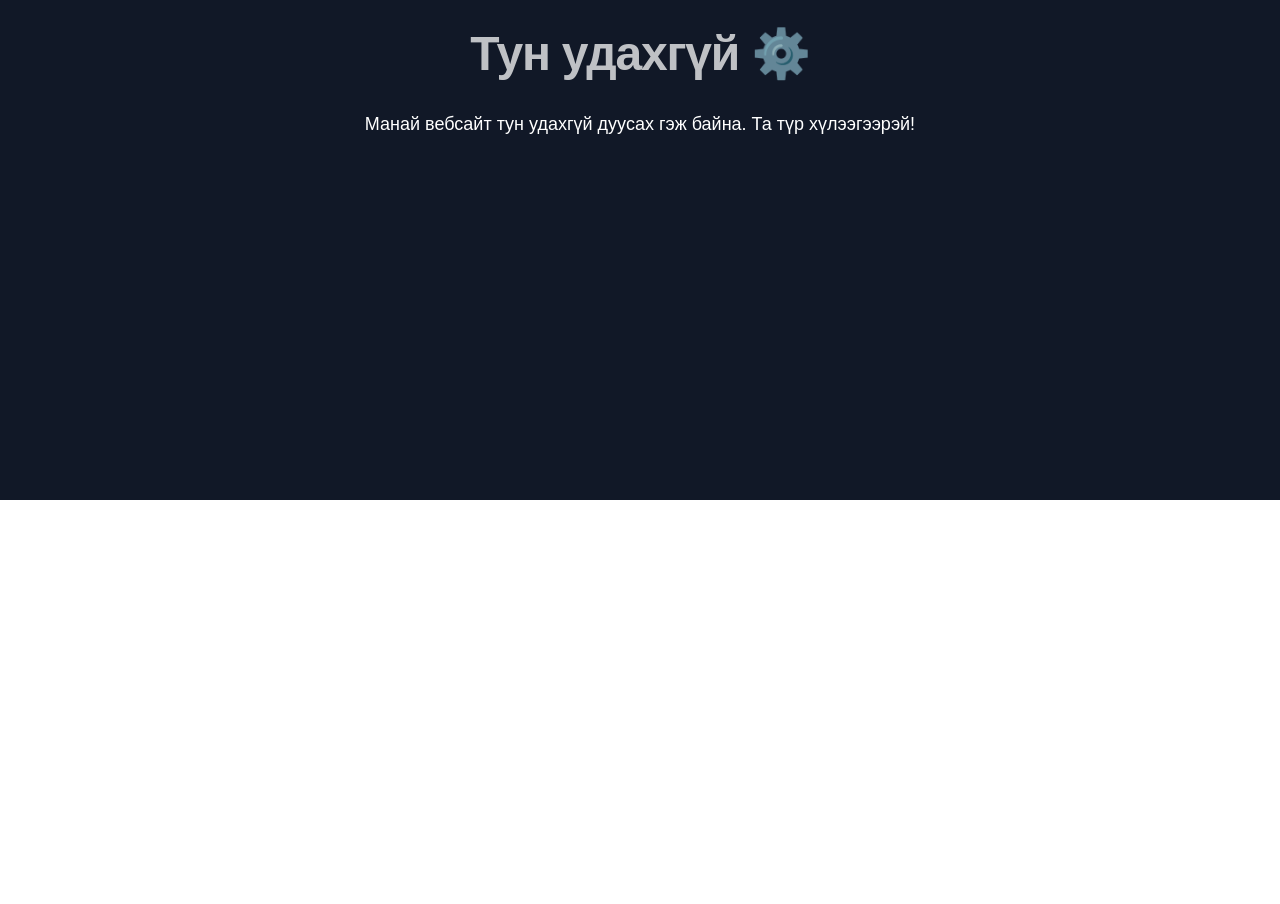
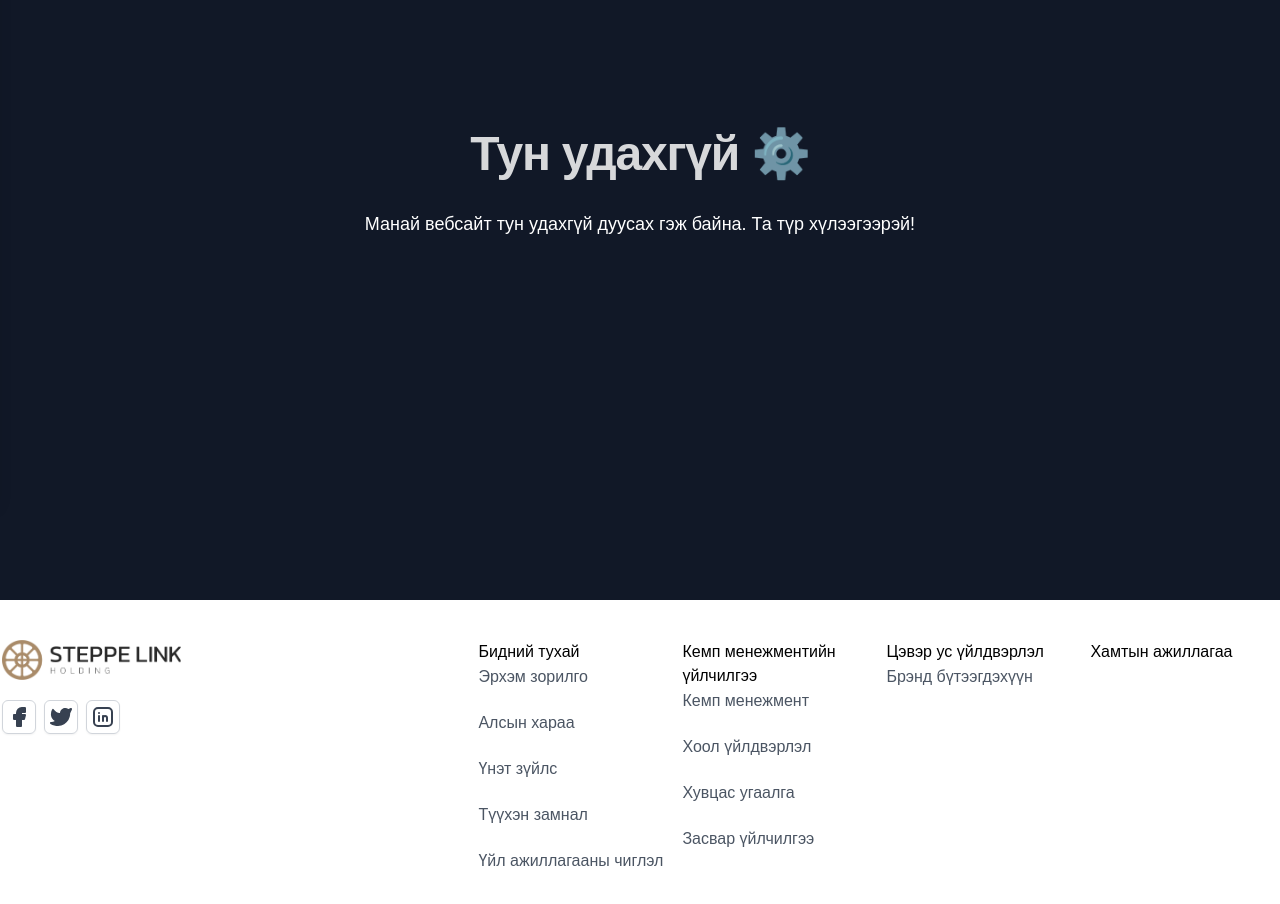
Before and after one commit to ananduush/ecotech, a Next.js app in the folder front-end/: page / in a window 1280 px wide. Shown: the part 300-1204 px from the top of the page. Before the commit the page ends 800 px from the top, so only its background shows below. Built offline with nearby package versions, Linux system fonts and the light colour scheme.

Commit message:
add footer

```diff
--- a/front-end/package.json
+++ b/front-end/package.json
@@ -10,6 +10,7 @@
   },
   "dependencies": {
     "@headlessui/react": "^2.1.8",
+    "@tabler/icons-react": "^3.19.0",
     "next": "14.2.13",
     "react": "^18",
     "react-dom": "^18"
--- /dev/null
+++ b/front-end/src/app/components/Buttons/ActionIcon.tsx
@@ -0,0 +1,27 @@
+import React from "react";
+
+interface ActionIconProps {
+  onClick?: () => void;
+  className?: string;
+  children: React.ReactNode; // Ensures you are passing valid React elements
+}
+
+const ActionIcon: React.FC<ActionIconProps> = ({
+  onClick,
+  className,
+  children,
+}) => {
+  return (
+    <button
+      onClick={onClick}
+      className={
+        className ||
+        `text-gray-700 border border-gray-300 hover:bg-gray-200 focus:ring-2 focus:ring-gray-300 p-1 rounded-md shadow-sm`
+      }
+    >
+      {children}
+    </button>
+  );
+};
+
+export default ActionIcon;
--- a/front-end/src/app/components/Layout/Footer.tsx
+++ b/front-end/src/app/components/Layout/Footer.tsx
@@ -1,7 +1,103 @@
 import React from "react";
+import Link from "next/link";
+import {
+  IconBrandFacebook,
+  IconBrandFacebookFilled,
+  IconBrandLinkedin,
+  IconBrandTwitter,
+  IconBrandTwitterFilled,
+} from "@tabler/icons-react";
+import ActionIcon from "../Buttons/ActionIcon";
 
 const Footer = () => {
-  return <div>Footer</div>;
+  const socials = [
+    {
+      name: "Facebook",
+      icon: <IconBrandFacebookFilled />,
+    },
+    {
+      name: "Twitter",
+      icon: <IconBrandTwitterFilled />,
+    },
+    {
+      name: "LinkedIn",
+      icon: <IconBrandLinkedin />,
+    },
+  ];
+
+  const columns = [
+    {
+      title: "Бидний тухай",
+      link: "/",
+      children: [
+        { name: "Эрхэм зорилго", link: "/" },
+        { name: "Алсын хараа", link: "/" },
+        { name: "Үнэт зүйлс", link: "/" },
+        { name: "Түүхэн замнал", link: "/" },
+        { name: "Үйл ажиллагааны чиглэл", link: "/" },
+      ],
+    },
+    {
+      title: "Кемп менежментийн үйлчилгээ",
+      link: "/",
+      children: [
+        { name: "Кемп менежмент", link: "/" },
+        { name: "Хоол үйлдвэрлэл", link: "/" },
+        { name: "Хувцас угаалга", link: "/" },
+        { name: "Засвар үйлчилгээ", link: "/" },
+      ],
+    },
+    {
+      title: "Цэвэр ус үйлдвэрлэл",
+      link: "/",
+      children: [{ name: "Брэнд бүтээгдэхүүн", link: "/" }],
+    },
+    {
+      title: "Хамтын ажиллагаа",
+      link: "/",
+      children: [],
+    },
+  ];
+
+  return (
+    <div className="container py-10">
+      <div className="grid grid-cols-1 md:grid-cols-[max-content_800px] gap-8 items-start justify-between">
+        <div className="flex flex-col gap-5">
+          <Link href={"/"}>
+            <img
+              src="/images/logo.png"
+              alt="Ecotech logo"
+              className="max-h-[40px] w-max"
+            />
+          </Link>
+
+          <div className="flex gap-2">
+            {socials.map((e: any) => (
+              <ActionIcon>{e.icon}</ActionIcon>
+            ))}
+          </div>
+        </div>
+
+        <div className="grid grid-cols-4 gap-4">
+          {columns.map((e: any) => (
+            <div>
+              <Link href={e.link} className="mb-[50px]">
+                <h4>{e.title}</h4>
+              </Link>
+
+              <div className="flex flex-col gap-5">
+                {e.children.map((e: any) => (
+                  <Link href={e.link}>
+                    <p>{e.name}</p>
+                  </Link>
+                ))}
+              </div>
+            </div>
+          ))}
+        </div>
+      </div>
+    </div>
+  );
 };
 
 export default Footer;
--- a/front-end/src/app/components/Layout/Header.tsx
+++ b/front-end/src/app/components/Layout/Header.tsx
@@ -1,4 +1,5 @@
 "use client";
+import Link from "next/link";
 import React, { useState } from "react";
 
 const Header = () => {
@@ -17,14 +18,16 @@ const Header = () => {
   };
 
   return (
-    <div className="h-[100px] shadow-md flex items-center fixed w-full">
+    <div className="h-[100px] shadow-md flex items-center fixed bg-white w-full">
       <div className="container flex justify-between items-center">
         {/* Logo */}
-        <img
-          src="/images/logo.png"
-          alt="Ecotech logo"
-          className="max-h-[50px] w-max"
-        />
+        <Link href={"/"}>
+          <img
+            src="/images/logo.png"
+            alt="Ecotech logo"
+            className="max-h-[50px] w-max"
+          />
+        </Link>
 
         {/* Desktop Menu Items */}
         <div className="hidden lg:flex gap-5">
--- a/front-end/src/app/globals.css
+++ b/front-end/src/app/globals.css
@@ -11,6 +11,9 @@
   }
   h3 {
     @apply text-2xl font-medium tracking-tight text-gray-700;
+  }
+  h3 {
+    @apply text-sm font-extrabold text-gray-700;
   }
   p {
     @apply text-base leading-relaxed text-gray-600;
--- a/front-end/src/app/layout.tsx
+++ b/front-end/src/app/layout.tsx
@@ -30,15 +30,15 @@ export default function RootLayout({
       <body
         className={`${geistSans.variable} ${geistMono.variable} antialiased`}
       >
-        {/* <header className="h-[100px]">
+        <header className="h-[100px]">
           <Header />
-        </header> */}
+        </header>
 
         <div>{children}</div>
 
-        {/* <footer>
+        <footer>
           <Footer />
-        </footer> */}
+        </footer>
       </body>
     </html>
   );
```
Also changed, not shown: 1 other file (tests, documents, lock files or other folders).
